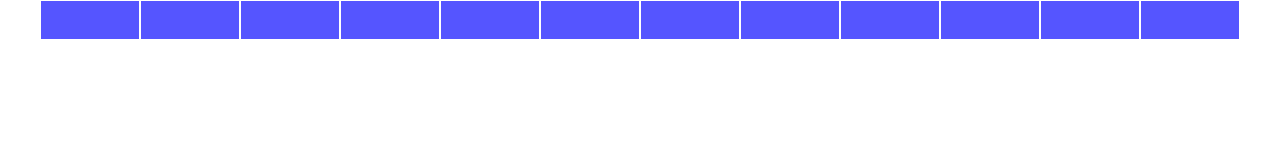
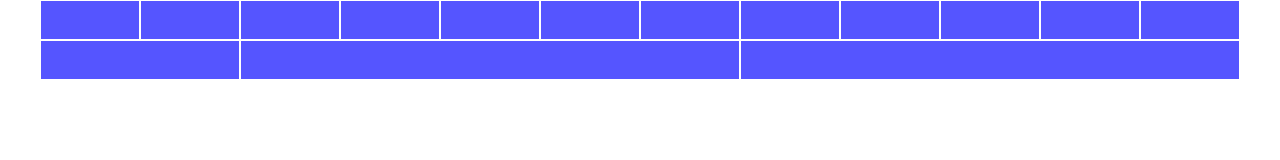
Before and after one commit to Andrea-Baggio/html-css-12bool, a plain HTML site: page index.html in a window 1280 px wide. Drawn offline with Linux system fonts and the light colour scheme.

Commit message:
esercizio 2

```diff
--- a/index.html
+++ b/index.html
@@ -27,6 +27,12 @@
                 <div class="col col-1"></div>
                 <div class="col col-1"></div>
             </div>
+
+            <div class="row">
+                <div class="col col-2"></div>
+                <div class="col col-5"></div>
+                <div class="col col-5"></div>
+            </div>
         </div>
     </body>
 </html>
```
